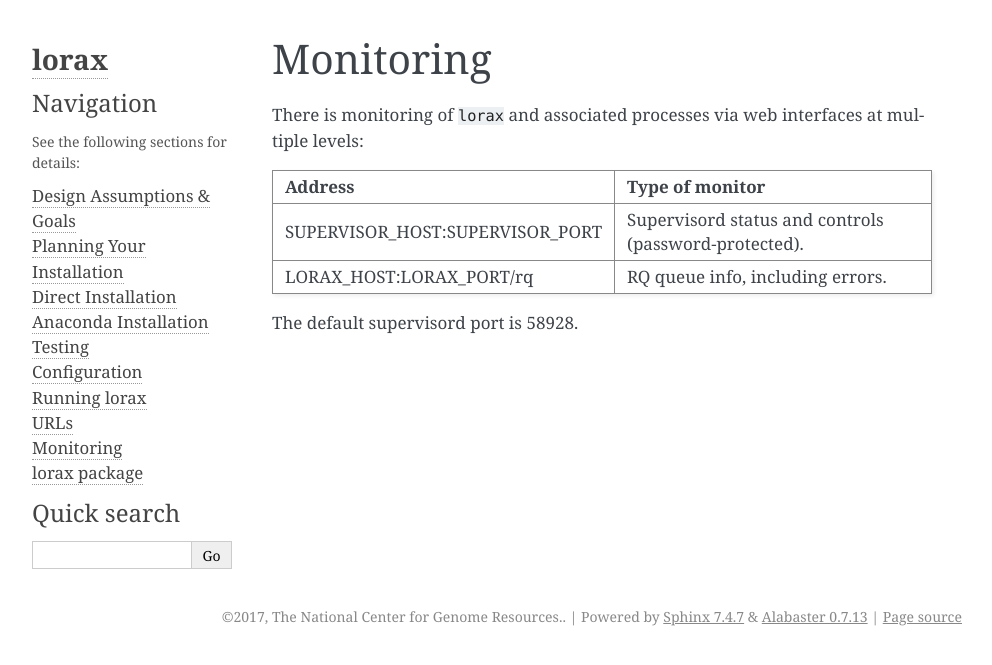
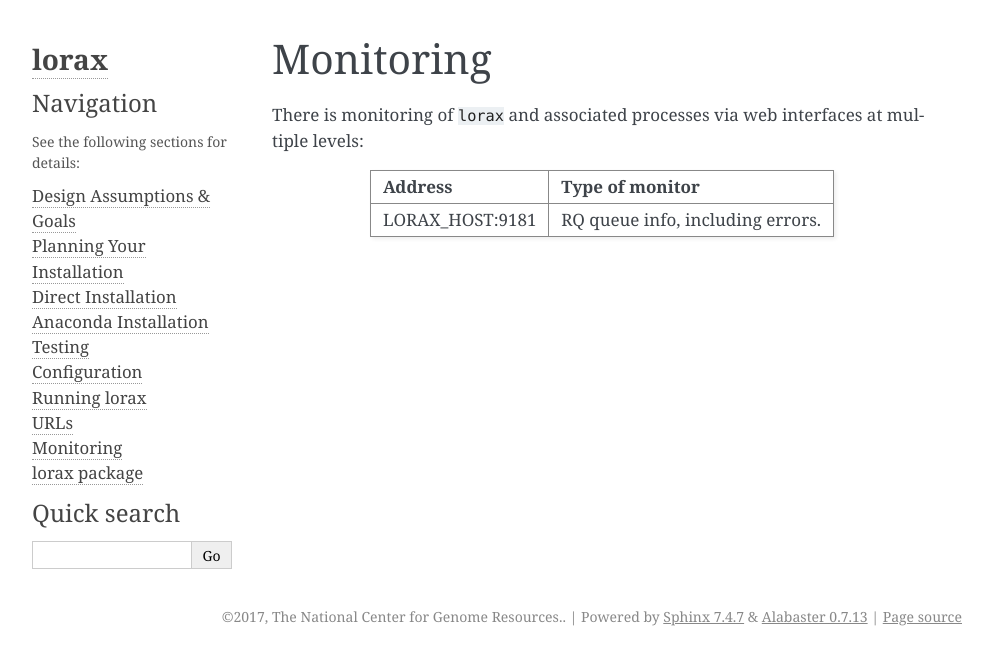
Before and after one commit to LegumeFederation/lorax, a Sphinx documentation site: the page built from docs/monitoring.rst, in a window 1280 px wide. Shown: the top 665 px of the page, without its empty margins (148-1140 px from the left). Built offline with Sphinx 7.4.7, drawn with Linux system fonts in a browser that asks for light colours.

Commit message:
Update docs for optional rq-dashboard
Now at :9181 instead of /rq

```diff
--- a/docs/monitoring.rst
+++ b/docs/monitoring.rst
@@ -6,9 +6,5 @@ at multiple levels:
 =============================== ===============================
 Address                         Type of monitor
 =============================== ===============================
-SUPERVISOR_HOST:SUPERVISOR_PORT Supervisord status and controls
-                                (password-protected).
-LORAX_HOST:LORAX_PORT/rq        RQ queue info, including errors.
+LORAX_HOST:9181                 RQ queue info, including errors.
 =============================== ===============================
-
-The default supervisord port is 58928.
--- a/docs/urls.rst
+++ b/docs/urls.rst
@@ -12,8 +12,8 @@ URL                                 Interpretation
 ``/log.txt``                        A ``GET`` of this URL returns the log file of the current
                                     run.
 
-``/rq``                             A dashboard of the queues used by RQ, if asynchronous
-                                    queueing is in use.
+``:9181``                           A dashboard of the queues used by RQ, if asynchronous
+                                    queueing is in use. (Optional; requires `rq_dashboard` service)
 
 ``/trees/families.json``            A ``GET`` of this URL returns a JSON list of defined
                                     families.
```
